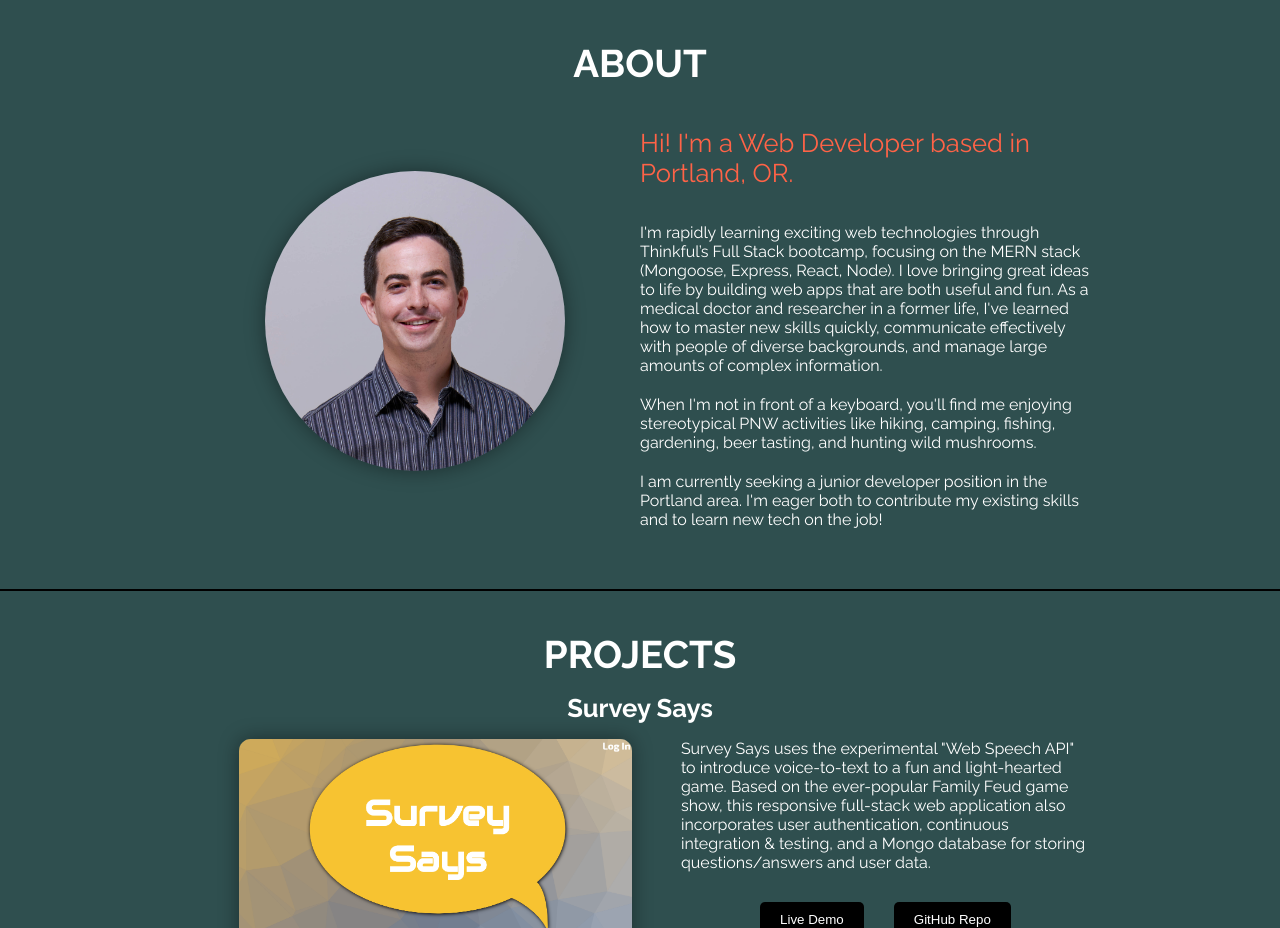
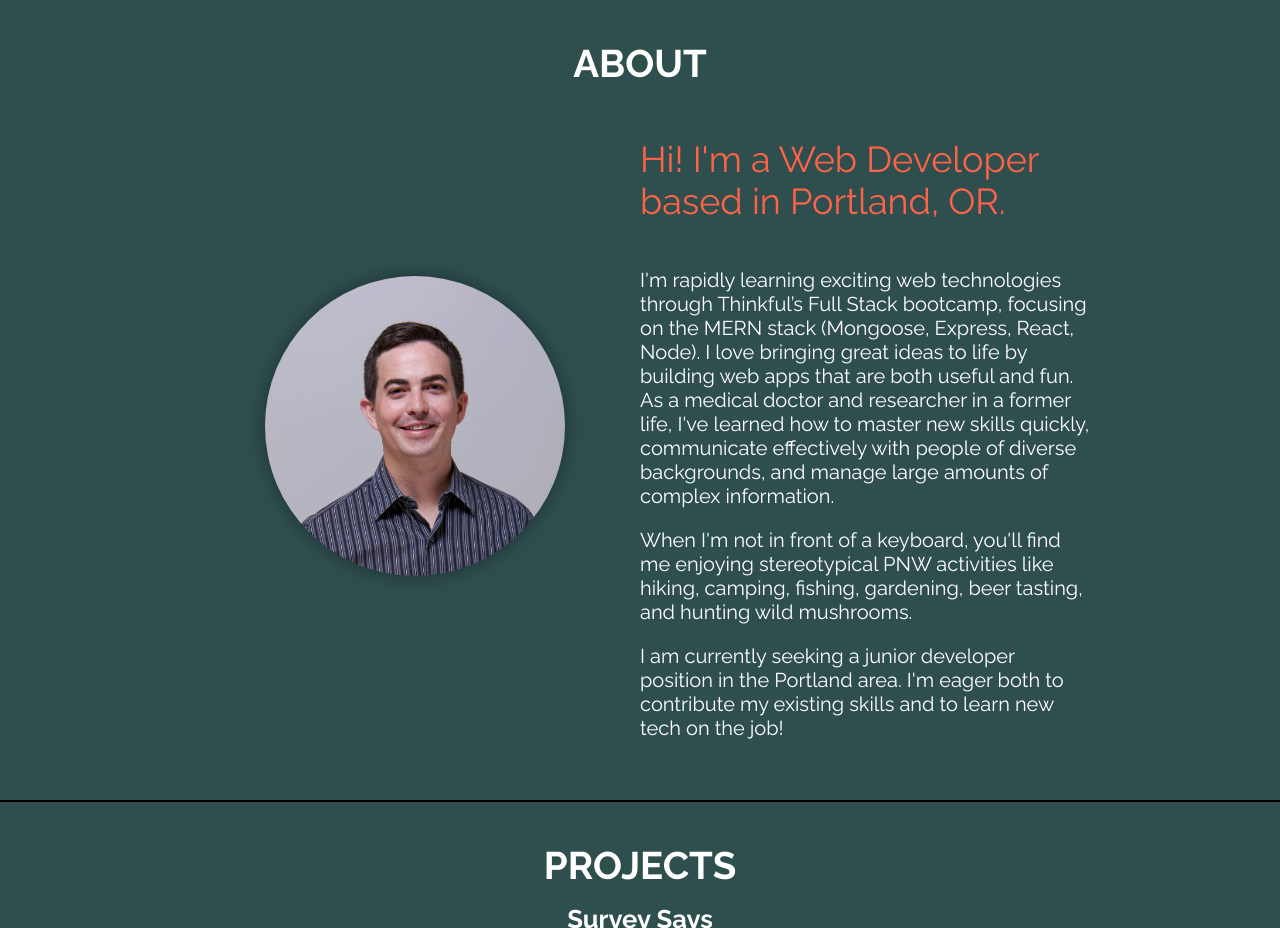
Before and after one commit to fastlain/portfolio, a React (Create React App) app: page / in a window 1280 px wide. Shown: the part 800-1728 px from the top of the page. Built offline with nearby package versions, Linux system fonts and the light colour scheme.

Commit message:
Adjust font sizes

```diff
--- a/src/About.module.css
+++ b/src/About.module.css
@@ -28,7 +28,7 @@
 }
 
 .tagLine {
-    font-size: 2vw;
+    font-size: 3vw;
     color: tomato;
 }
 
@@ -49,13 +49,13 @@
     }
 }
 
-@media (min-width: 1600px) {
+@media (min-width: 1200px) {
     .tagLine {
-        font-size: 32px;
+        font-size: 36px;
     }
 }
 
-@media (max-width: 1000px) {
+@media (max-width: 768px) {
     .tagLine {
         font-size: 20px
     }
--- a/src/index.css
+++ b/src/index.css
@@ -42,6 +42,19 @@ button {
   border-radius: 5px;
 }
 
+@media (min-width: 768px) {
+  body {
+    font-size: 2vw;
+  }
+}
+
+@media (min-width: 1000px) {
+  body {
+    font-size: 20px;
+  }
+}
+
+
 @media (max-width: 1200px) {
     h2 {
       font-size: 36px;
```
